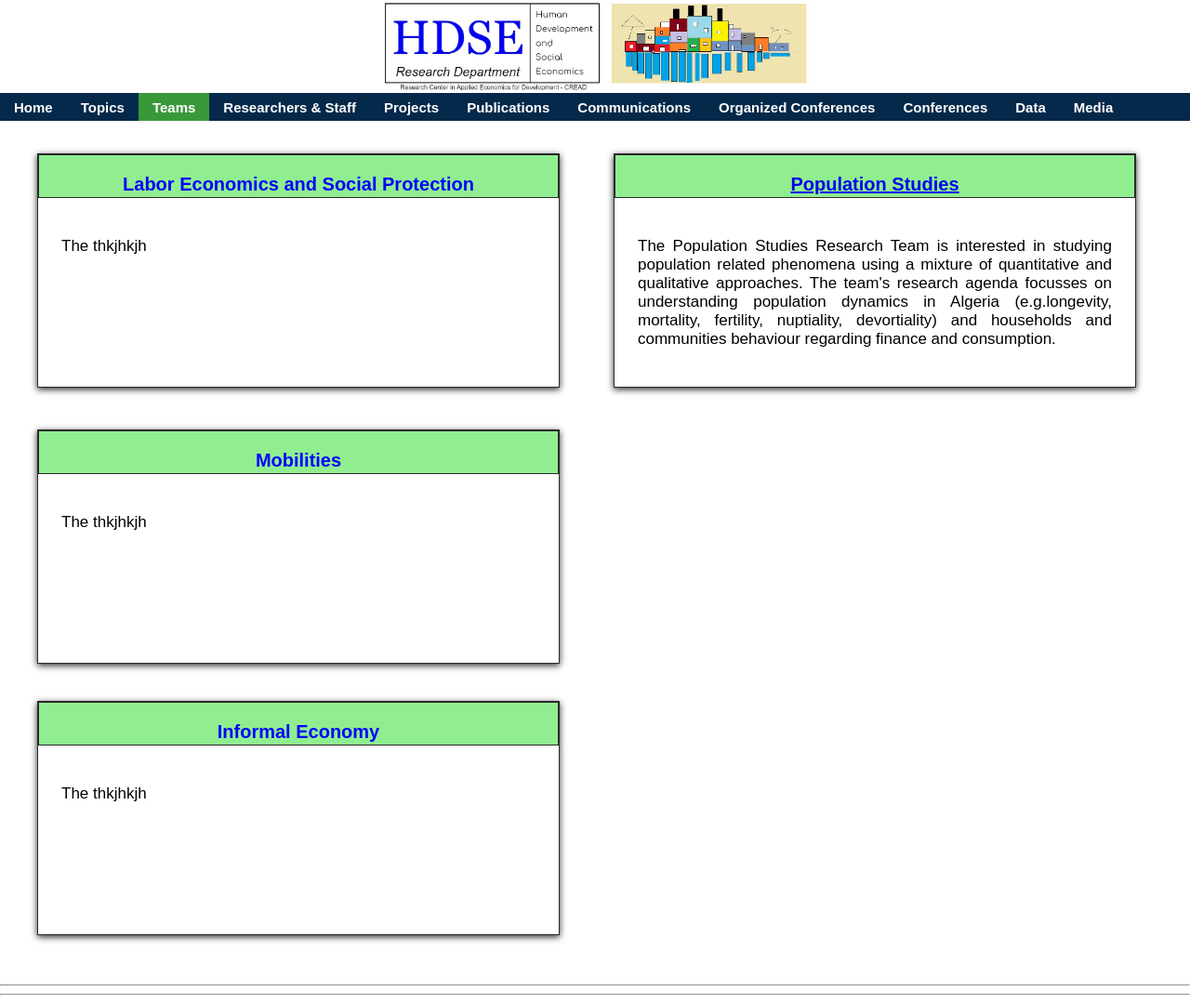
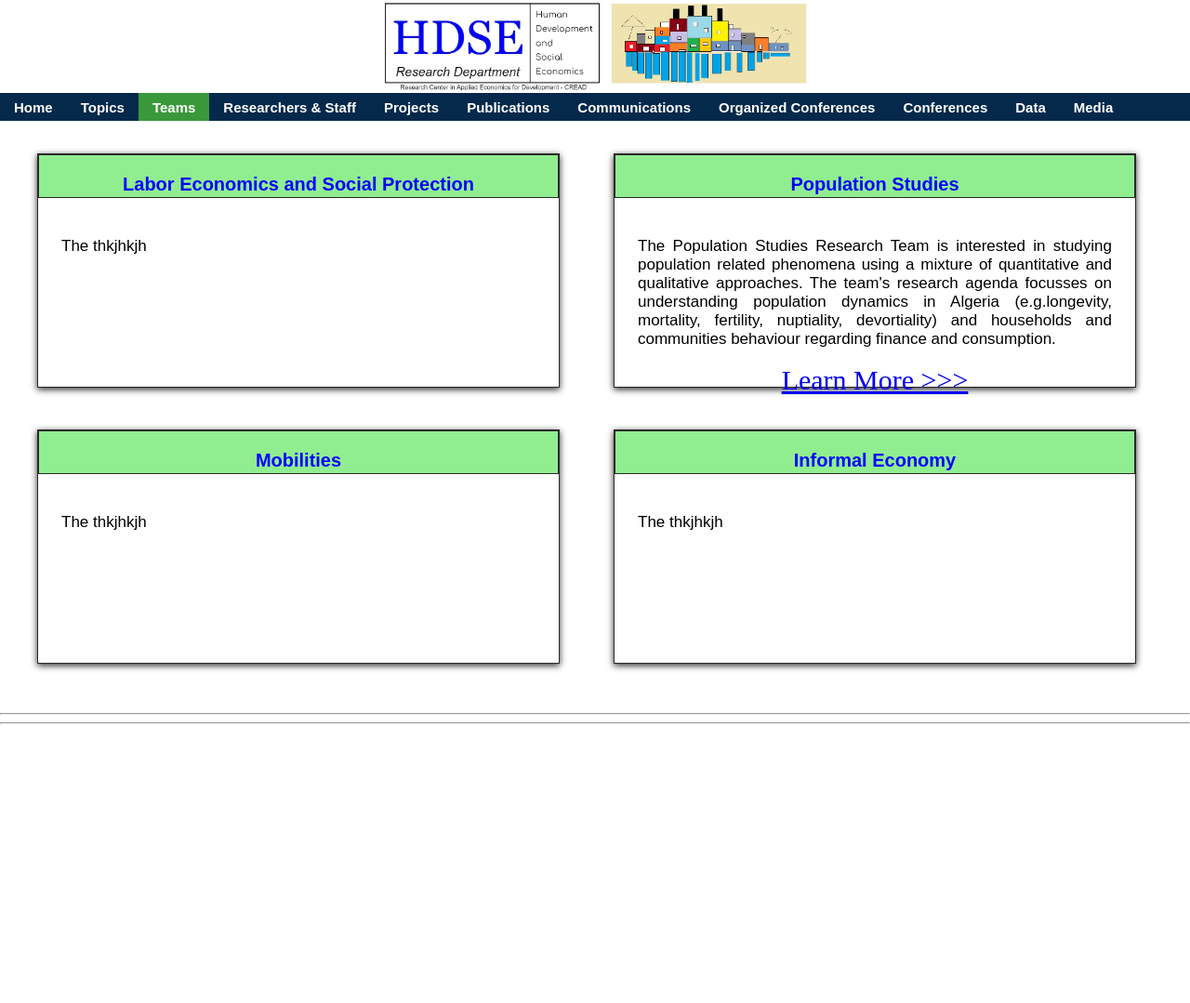
Before and after one commit to Farid-FLICI/farid-flici.github.io, a Jekyll site: the page teams.html, which Jekyll copies as it is, in a window 1280 px wide and 1079 px high. Shown: the whole window at 93% size. Built offline with Jekyll 4.4.1, drawn with Linux system fonts in a browser that asks for light colours.

Commit message:
Update teams.html

```diff
--- a/teams.html
+++ b/teams.html
@@ -69,12 +69,13 @@
 
   <div class="grid-item">
   <div class="container" style="width:100%; height:250px">
-  <div class="header2"><h3 style="text-align: center"> <a href="https://farid-flici.github.io/PS.html"> Population Studies <a></h3>
+  <div class="header2"><h3 style="text-align: center"> Population Studies </h3>
   </div>
   <div class="mainbody">
   <p> The Population Studies Research Team is interested in studying population related phenomena using a mixture of quantitative
       and qualitative approaches. The team's research agenda focusses on understanding population dynamics in Algeria (e.g.longevity,
       mortality, fertility, nuptiality, devortiality) and households and communities behaviour regarding finance and consumption. </p>
+      <a href="https://farid-flici.github.io/PS.html"> Learn More >>> </a>
   </div>
   </div>
   </div>
```
